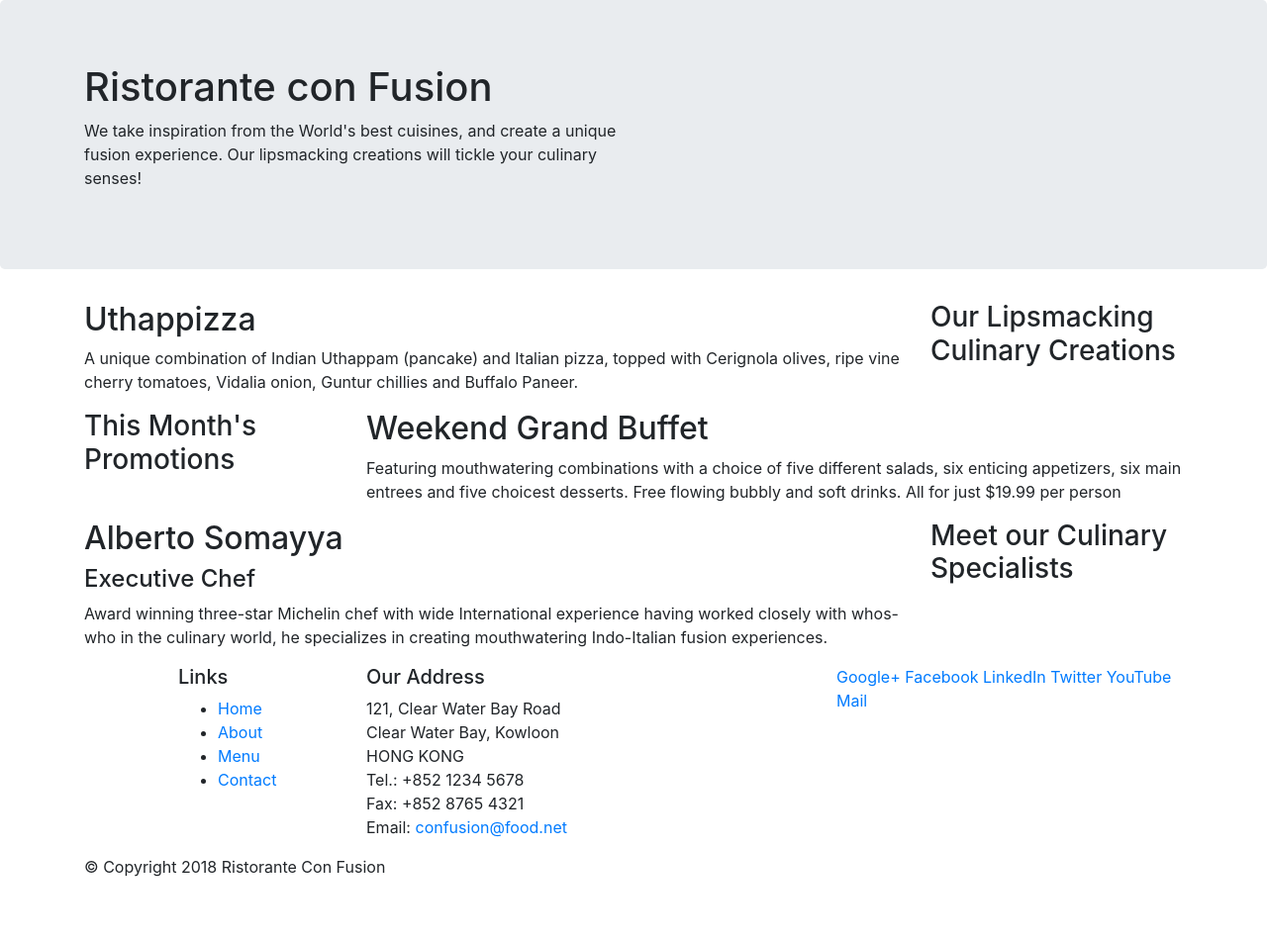
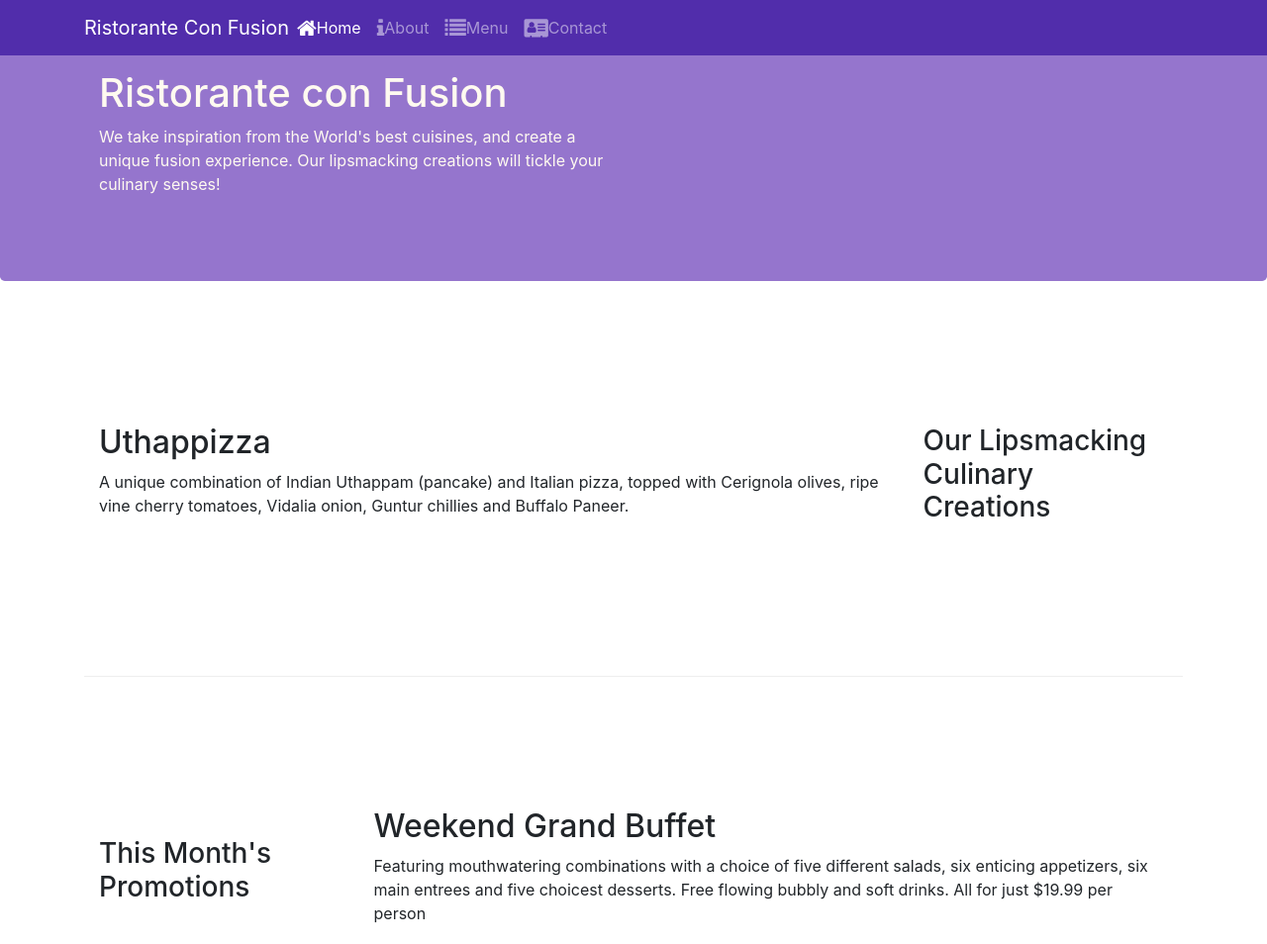
Before and after one commit to prabeous73/bootstrap-practice, a website: page index.html in a window 1280 px wide. Shown: the top 954 px of the page at 99% size. Before the commit the page ends 904 px from the top, so only its background shows below. Drawn offline with nearby package versions, Linux system fonts and the light colour scheme.

Commit message:
added font-awesome

```diff
--- /dev/null
+++ b/css/styles.css
@@ -0,0 +1,39 @@
+.row-header{
+    margin: 0px auto;
+    padding: 0px auto;
+}
+
+.row-content{
+    margin: 0px auto;
+    padding: 50px 0px 50px 0px;
+    border-bottom: 1px ridge;
+    min-height: 400px;
+}
+
+.footer{
+    background-color: #D1C4E9;
+    margin: 0px auto;
+    padding: 20px 0px 20px 0px;
+}
+
+.jumbotron{
+    padding: 70px 30px 70px 30px;
+    margin: 0px auto;
+    background: #9575CD;
+    color: floralwhite;
+}
+
+.address{
+    font-size: 80%;
+    margin: 0px;
+    color: #0f0f0f;
+}
+
+.body{
+    padding: 50px;
+    z-index: 0;
+}
+
+.navbar-dark{
+    background-color: #512DAB;
+}
--- a/index.html
+++ b/index.html
@@ -9,15 +9,36 @@
 
     <!-- Bootstrap CSS -->
     <link rel="stylesheet" href="node_modules/bootstrap/dist/css/bootstrap.min.css">
+    <link rel="stylesheet" href="node_modules/font-awesome/css/font-awesome.min.css">
+    <link rel="stylesheet" href="node_modules/bootstrap-social/bootstrap-social.css">
+    <link rel="stylesheet" href="css/styles.css">
 
     <title>Ristorante Con Fusion</title>
 </head>
 
 <body>
 
+    <nav class="navbar navbar-dark navbar-expand-sm fixed-top">
+        <div class="container">
+            <button class="navbar-toggler" type="button" data-toggle="collapse" data-target="#Navbar">
+                <span class="navbar-toggler-icon"></span>
+            </button>
+            <a class="navbar-brand mr-auto" href="#">Ristorante Con Fusion</a>
+            <div class="collapse navbar-collapse" id="Navbar">
+                <ul class="navbar-nav mr-auto">
+                    <li class="nav-item active"><a href="#" class="nav-link"><span class="fa fa-home fa-lg"></span>Home</a></li>
+                    <li class="nav-item"><a href="./aboutus.html" class="nav-link"><span class="fa fa-info fa-lg"></span>About</a></li>
+                    <li class="nav-item"><a href="#" class="nav-link"><span class="fa fa-list fa-lg"></span>Menu</a></li>
+                    <li class="nav-item"><a href="#" class="nav-link"><span class="fa fa-address-card fa-lg"></span>Contact</a></li>
+                </ul>
+            </div>
+        </div>
+
+    </nav>
+
     <header class="jumbotron">
         <div class="container">
-            <div class="row">
+            <div class="row row-header">
                 <div class="col-12 col-sm-6">
                     <h1>Ristorante con Fusion</h1>
                     <p>We take inspiration from the World's best cuisines, and create a unique fusion experience. Our lipsmacking creations will tickle your culinary senses!</p>
@@ -29,47 +50,53 @@
     </header>
 
     <div class="container">
-        <div class="row">
+        <div class="row row-content align-items-center">
             <div class="col-12 col-sm-4 order-sm-last col-md-3">
                 <h3>Our Lipsmacking Culinary Creations</h3>
             </div>
             <div class="col col-sm order-sm-first col-md">
                 <h2>Uthappizza</h2>
-                <p>A unique combination of Indian Uthappam (pancake) and Italian pizza, topped with Cerignola olives, ripe vine cherry tomatoes, Vidalia onion, Guntur chillies and Buffalo Paneer.</p>
+                <div class="d-none d-sm-block">
+                    <p>A unique combination of Indian Uthappam (pancake) and Italian pizza, topped with Cerignola olives, ripe vine cherry tomatoes, Vidalia onion, Guntur chillies and Buffalo Paneer.</p>
+                </div>
             </div>
         </div>
 
 
-        <div class="row">
+        <div class="row row-content align-items-center">
             <div class="col-12 col-sm-4 col-md-3">
                 <h3>This Month's Promotions</h3>
             </div>
             <div class="col col-sm col-md">
                 <h2>Weekend Grand Buffet</h2>
-                <p>Featuring mouthwatering combinations with a choice of five different salads, six enticing appetizers, six main entrees and five choicest desserts. Free flowing bubbly and soft drinks. All for just $19.99 per person </p>
+                <div class="d-none d-sm-block">
+                        <p>Featuring mouthwatering combinations with a choice of five different salads, six enticing appetizers, six main entrees and five choicest desserts. Free flowing bubbly and soft drinks. All for just $19.99 per person </p>
+                </div>
             </div>
         </div>
 
-        <div class="row">
+        <div class="row row-content align-items-center">
             <div class="col-12 col-sm-4 order-sm-last col-md-3">
                 <h3>Meet our Culinary Specialists</h3>
             </div>
             <div class="col col-sm order-sm-first col-md">
                 <h2>Alberto Somayya</h2>
                 <h4>Executive Chef</h4>
-                <p>Award winning three-star Michelin chef with wide International experience having worked closely with whos-who in the culinary world, he specializes in creating mouthwatering Indo-Italian fusion experiences. </p>
+                <div class="d-none d-sm-block">
+                        <p>Award winning three-star Michelin chef with wide International experience having worked closely with whos-who in the culinary world, he specializes in creating mouthwatering Indo-Italian fusion experiences. </p>
+                </div>
             </div>
         </div>
     </div>
 
-    <footer>
+    <footer class="footer">
         <div class="container">
             <div class="row">
                 <div class="col-4 offset-1 col-sm-2">
                     <h5>Links</h5>
-                    <ul>
+                    <ul class="list-unstyled">
                         <li><a href="#">Home</a></li>
-                        <li><a href="#">About</a></li>
+                        <li><a href="./aboutus.html">About</a></li>
                         <li><a href="#">Menu</a></li>
                         <li><a href="#">Contact</a></li>
                     </ul>
@@ -80,23 +107,23 @@
 		              121, Clear Water Bay Road<br>
 		              Clear Water Bay, Kowloon<br>
 		              HONG KONG<br>
-		              Tel.: +852 1234 5678<br>
-		              Fax: +852 8765 4321<br>
-		              Email: <a href="mailto:confusion@food.net">confusion@food.net</a>
+		              <i class="fa fa-phone fa-lg"></i>: +852 1234 5678<br>
+		              <i class="fa fa-fax fa-lg"></i>: +852 8765 4321<br>
+		              <i class="fa fa-envelope fa-lg"></i>: <a href="mailto:confusion@food.net">confusion@food.net</a>
 		           </address>
                 </div>
                 <div class="col-12 col-sm-4">
-                    <div>
-                        <a href="http://google.com/+">Google+</a>
-                        <a href="http://www.facebook.com/profile.php?id=">Facebook</a>
-                        <a href="http://www.linkedin.com/in/">LinkedIn</a>
-                        <a href="http://twitter.com/">Twitter</a>
-                        <a href="http://youtube.com/">YouTube</a>
-                        <a href="mailto:">Mail</a>
+                    <div class="text-center">
+                        <a class="btn btn-social-icon btn-google" href="http://google.com/+"><i class="fa fa-google-plus fa-lg"></i></a>
+                        <a class="btn btn-social-icon btn-facebook" href="http://www.facebook.com/profile.php?id="><i class="fa fa-facebook fa-lg"></i></a>
+                        <a class="btn btn-social-icon btn-linkedin" href="http://www.linkedin.com/in/"><i class="fa fa-linkedin fa-lg"></i></a>
+                        <a class="btn btn-social-icon btn-twitter" href="http://twitter.com/"><i class="fa fa-twitter fa-lg"></i></a>
+                        <a class="btn btn-social-icon btn-google" href="http://youtube.com/"><i class="fa fa-youtube fa-lg"></i></a>
+                        <a class="btn btn-social-icon" href="mailto:"><i class="fa fa-envelope-o fa-lg"></i></a>
                     </div>
                 </div>
            </div>
-           <div class="row">
+           <div class="row justify-content-center">
                 <div class="col-auto">
                     <p>© Copyright 2018 Ristorante Con Fusion</p>
                 </div>
--- a/package.json
+++ b/package.json
@@ -14,6 +14,8 @@
   },
   "dependencies": {
     "bootstrap": "^4.3.1",
+    "bootstrap-social": "^5.1.1",
+    "font-awesome": "^4.7.0",
     "jquery": "^3.4.1",
     "popper.js": "^1.15.0"
   }
```
Also changed, not shown: aboutus.html (added, +165 -0 lines), 1 other file.
